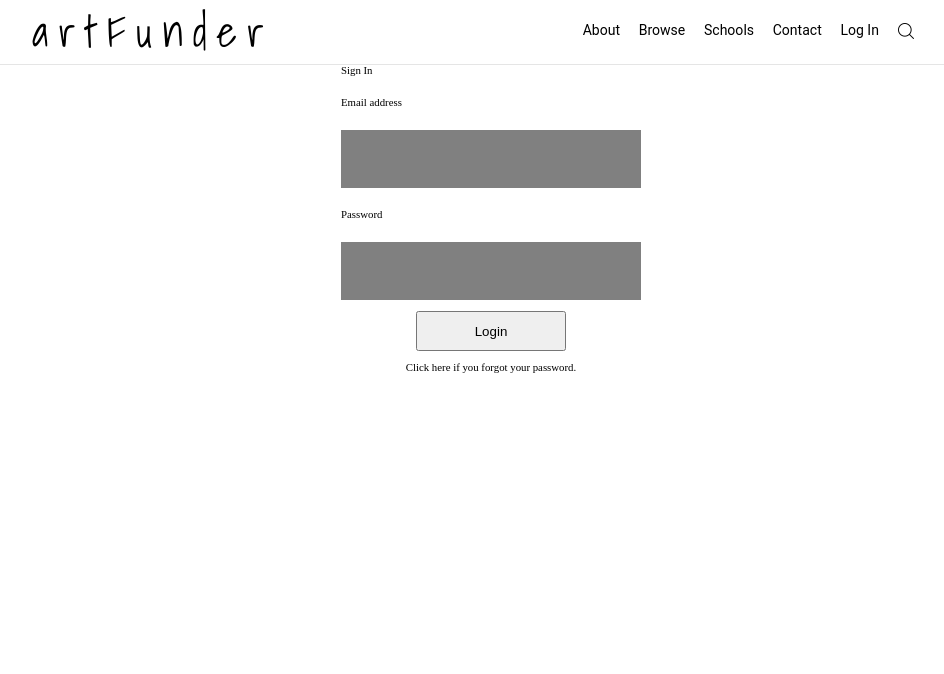
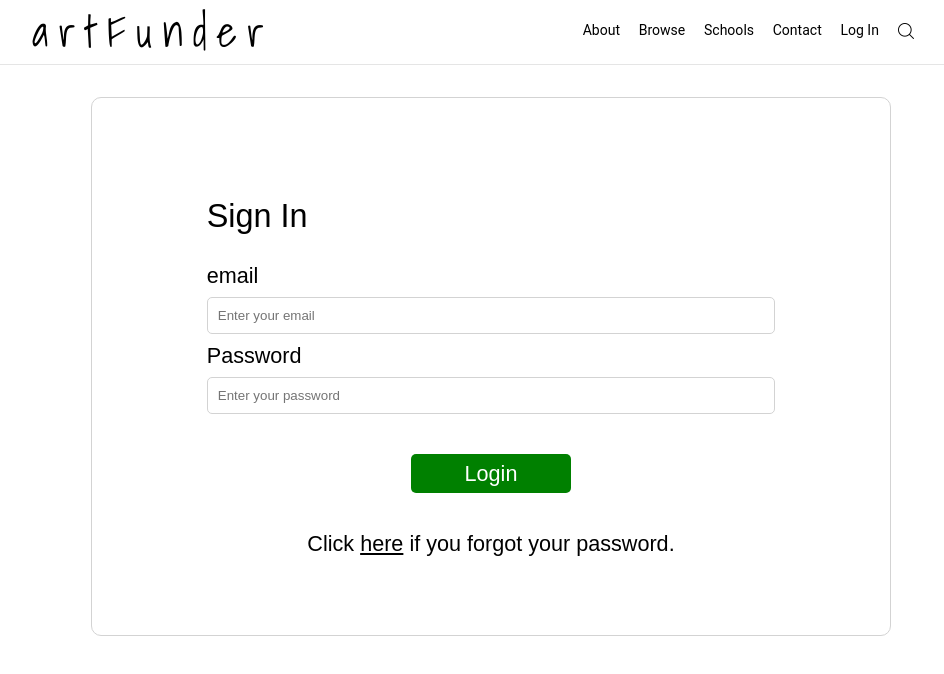
Before and after one commit to LABS-EU3/Student-Art-Collection-FRONTEND, a React (Create React App) app: page /login in a window 1280 px wide. Shown: the top 674 px of the page, without its empty margins (149-1093 px from the left). Built offline with nearby package versions, Linux system fonts and the light colour scheme; a web font is replaced by a local one.

Commit message:
Style login form

```diff
--- a/src/Components/Login/LoginForm.js
+++ b/src/Components/Login/LoginForm.js
@@ -10,7 +10,12 @@ const StyledDiv = styled.div`
   display: flex;
   flex-direction: column;
   align-items: flex-start;
-  width: 50%;
+  width: 75%;
+  font-family: ‘Roboto’, sans-serif;
+  h1 {
+    font-size: 3rem;
+    padding: 2rem 0;
+  }
 `;
 
 const StyledForm = styled(Form)`
@@ -18,20 +23,38 @@ const StyledForm = styled(Form)`
   flex-direction: column;
   align-items: flex-start;
   width: 100%;
+  label {
+    font-size: 2rem;
+    padding: 1rem 0;
+  }
   input {
     width: 100%;
-    background: gray;
-    border: none;
-    padding: 2rem 0.5rem;
+    padding: 10px;
+    border-radius: 5px;
+    border: solid 0.5px lightgrey;
   }
   button {
-    width: 50%;
-    margin: 1rem auto;
-    padding: 1rem;
+    margin: 40px auto;
+    background-color: green;
+    color: white;
+    border: none;
+    border-radius: 5px;
+    font-size: 2rem;
+    padding: 0.6rem 5rem;
+    &:hover {
+      opacity: 0.7;
+      transition: opacity 0.1s ease-in-out;
+    }
   }
   * {
     padding: 2rem 0;
   }
+`;
+
+const StyledError = styled(ErrorMessage)`
+  color: red;
+  padding: 0.5rem 0;
+  font-size: 1rem;
 `;
 
 const LoginForm = ({ isLoading }) => {
@@ -41,19 +64,25 @@ const LoginForm = ({ isLoading }) => {
 
   return (
     <StyledDiv>
-      <h2>Sign In</h2>
+      <h1>Sign In</h1>
       <StyledForm>
-        <label htmlFor="email">Email address</label>
+        <label htmlFor="email">email</label>
         <Field
           name="email"
           type="email"
           data-testid="emailField"
           className="field"
+          placeholder="Enter your email"
         />
-        <ErrorMessage name="email" component="div" />
+        <StyledError name="email" component="div" />
         <label htmlFor="password">Password</label>
-        <Field name="password" type="password" data-testid="passwordField" />
-        <ErrorMessage name="password" component="div" />
+        <Field
+          name="password"
+          type="password"
+          data-testid="passwordField"
+          placeholder="Enter your password"
+        />
+        <StyledError name="password" component="div" />
         <button type="submit">Login</button>
       </StyledForm>
     </StyledDiv>
--- a/src/Components/Login/ResetPassword.js
+++ b/src/Components/Login/ResetPassword.js
@@ -1,20 +1,34 @@
 import React from 'react';
 import { Link } from 'react-router-dom';
 import { connect } from 'react-redux';
+import styled from 'styled-components';
 
 import * as actionCreators from '../../store/Actions/actionCreators';
+
+const StyledDiv = styled.div`
+  font-family: ‘Roboto’, sans-serif;
+  h2 {
+    font-size: 2rem;
+  }
+  span {
+    text-decoration: underline;
+  }
+`;
 
 const ResetPassword = ({ isLoading }) => {
   if (isLoading) {
     return null;
   }
   return (
-    <div>
-      <p>
-        Click <Link to="/auth/resetPassword">here</Link> if you forgot your
-        password.
-      </p>
-    </div>
+    <StyledDiv>
+      <h2>
+        Click{' '}
+        <span>
+          <Link to="/auth/resetPassword">here</Link>
+        </span>{' '}
+        if you forgot your password.
+      </h2>
+    </StyledDiv>
   );
 };
 
--- a/src/Components/RegisterForm.js
+++ b/src/Components/RegisterForm.js
@@ -203,7 +203,7 @@ function RegisterForm(props) {
 
 export default RegisterForm;
 
-const StyledForm = styled.form`
+export const StyledForm = styled.form`
   display: flex;
   flex-direction: column;
   align-items: center;
@@ -234,10 +234,10 @@ const StyledForm = styled.form`
   }
 
   input {
-    font-size: 1.5rem
-    padding: 10px
-    border-radius: 5px
-    border: solid 0.5px lightgrey
+    font-size: 1.5rem;
+    padding: 10px;
+    border-radius: 5px;
+    border: solid 0.5px lightgrey;
   }
 
   textarea {
@@ -249,13 +249,13 @@ const StyledForm = styled.form`
   }
 
   button {
-    margin: 40px
-    background-color: green
-    color: white
-    border: none
-    border-radius: 5px
-    font-size: 2rem
-    padding: 0.6rem 5rem
+    margin: 40px;
+    background-color: green;
+    color: white;
+    border: none;
+    border-radius: 5px;
+    font-size: 2rem;
+    padding: 0.6rem 5rem;
 
     &:hover{
       opacity: 0.7;
--- a/src/Views/Login.js
+++ b/src/Views/Login.js
@@ -41,12 +41,15 @@ const validationSchema = yup.object().shape({
 });
 
 const StyledForm = styled.div`
-  width: 600px;
-  margin: 0 auto;
+  max-width: 800px;
+  margin: 3rem auto;
   display: flex;
   flex-direction: column;
   align-items: center;
   justify-content: center;
+  border: solid 0.5px lightgrey;
+  border-radius: 10px;
+  padding: 80px 20px;
 `;
 
 const Login = ({
--- a/src/Views/Register.js
+++ b/src/Views/Register.js
@@ -1,3 +1,4 @@
+
 import React, { useState } from "react";
 import styled from "styled-components";
 import RegisterForm from "../Components/RegisterForm";
@@ -37,7 +38,7 @@ function Register(props) {
 
 export default connect(state => state, actionCreators)(Register)
 
-const Container = styled.div`
+export const Container = styled.div`
   max-width: 800px;
   margin: 30px Auto;
   display: flex;
```
